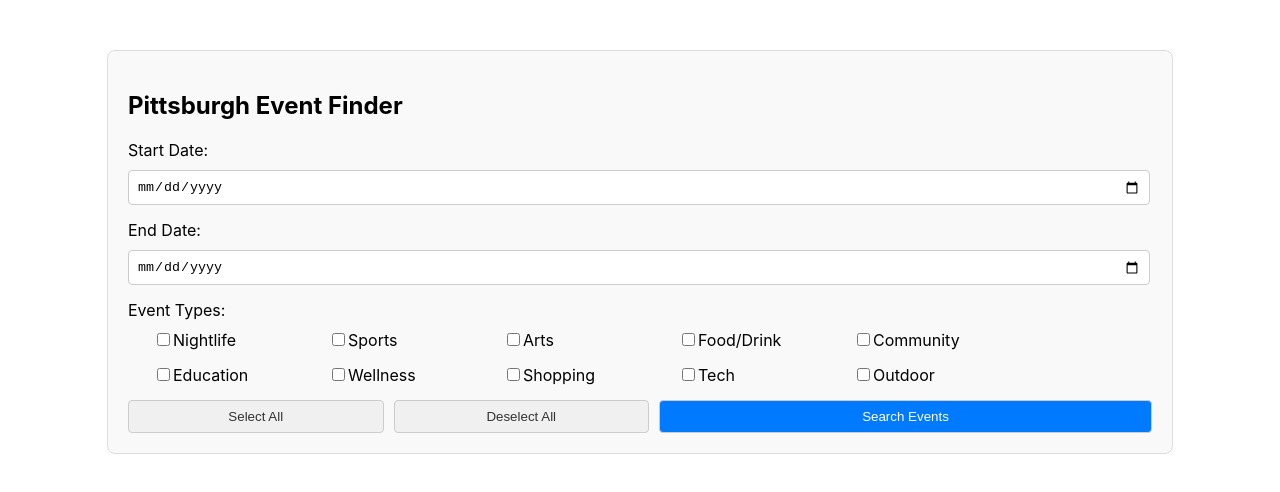
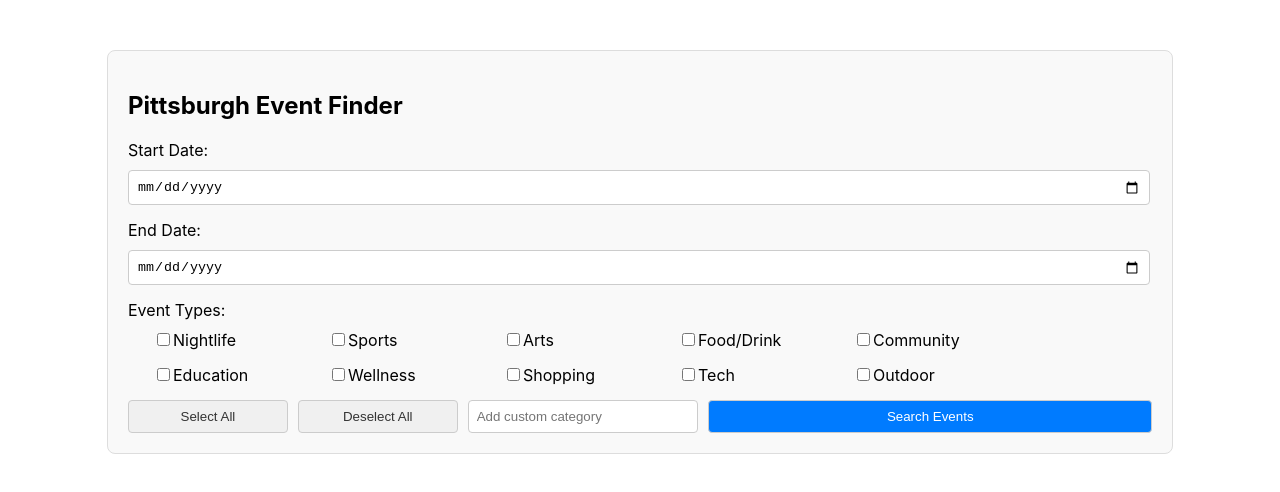
Before and after one commit to raisedDeadWizard/pittsburgh-event-finder, a React (Create React App) app in the folder client/: page / in a window 1280 px wide. Shown: the top 492 px of the page. Built offline with nearby package versions, Linux system fonts and the light colour scheme.

Commit message:
add input field
add input field and style buttons

```diff
--- a/client/src/App.css
+++ b/client/src/App.css
@@ -75,6 +75,7 @@ button:hover {
 
 .btn {
   padding: 8px;
+
   border: 1px solid #ccc;
   border-radius: 4px;
   cursor: pointer;
@@ -82,16 +83,27 @@ button:hover {
 
 .btn-secondary {
   background-color: #f0f0f0;
+
   color: #333;
   flex: 1;
 }
 
 .btn-primary {
   background-color: #007bff;
+
   color: #fff;
-  flex: 2;
+  flex: 3;
 }
 
 .btn:hover {
   opacity: 0.8;
 }
+
+.custom-category-input {
+  flex: 1.5;
+  margin-top: 5px;
+  padding: 8px;
+  height: 15px;
+  border: 1px solid #ccc;
+  border-radius: 4px;
+}
--- a/client/src/App.js
+++ b/client/src/App.js
@@ -20,6 +20,7 @@ function App() {
   const [startDate, setStartDate] = useState('');
   const [endDate, setEndDate] = useState('');
   const [events, setEvents] = useState(eventCategories);
+  const [customCategory, setCustomCategory] = useState('');
 
   // Function to handle changes in event checkboxes
   const handleEventChange = (event) => {
@@ -140,12 +141,21 @@ function App() {
           ))}
         </div>
         <div className="button-group">
-          <button type="button" className="btn btn-secondary" onClick={handleSelectAll}>
+        <button type="button" className="btn btn-secondary" onClick={handleSelectAll}>
             Select All
           </button>
           <button type="button" className="btn btn-secondary" onClick={handleDeselectAll}>
             Deselect All
           </button>
+        <input
+            type="text"
+            className="custom-category-input"
+            maxLength="20"
+            placeholder="Add custom category"
+            value={customCategory}
+            onChange={(e) => setCustomCategory(e.target.value)}
+          />
+
           <button type="submit" className="btn btn-primary">
             Search Events
           </button>
```
